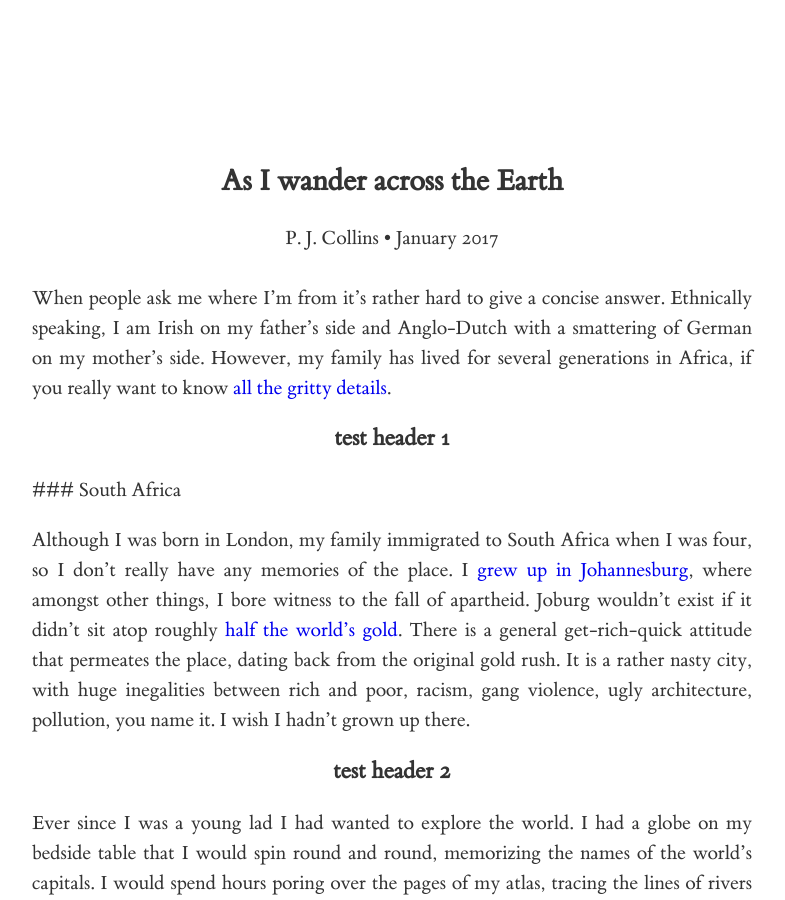
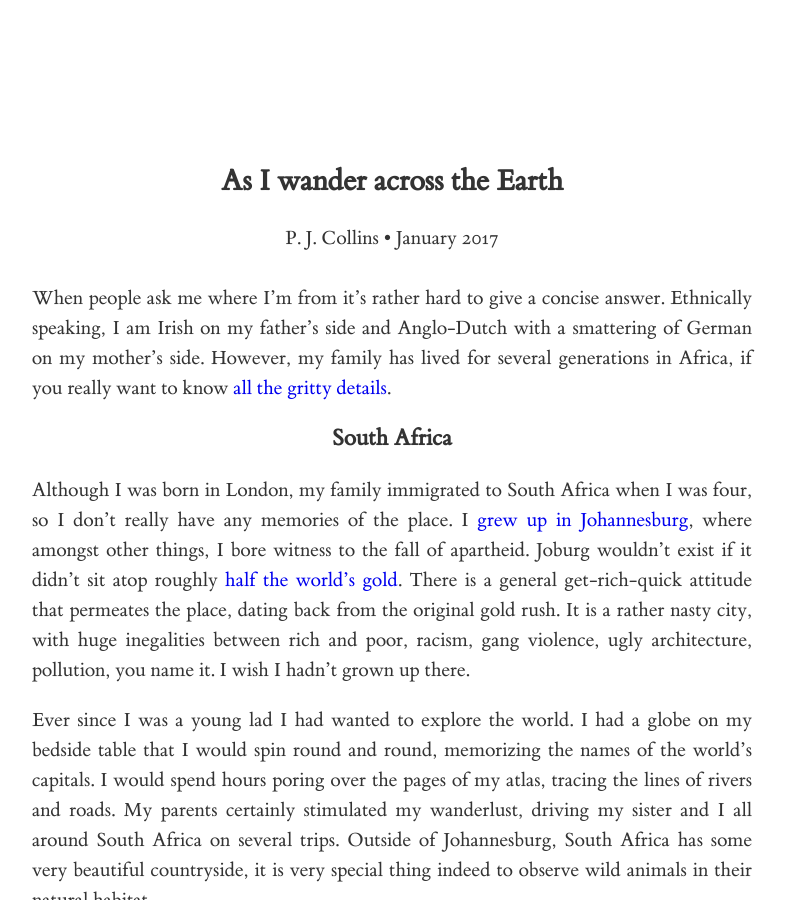
Before and after one commit to patrickjohncollins/patrickjohncollins.github.io, a Jekyll site: the page built from meanderings.md, in a window 1280 px wide and 900 px high. Shown: the whole window, without its empty margins (248-1033 px from the left). Built offline with Jekyll 4.4.1, drawn with Linux system fonts in a browser that asks for light colours; our own code applies the rules of GitHub Pages for plain Markdown files; some of the changed text lies outside the part shown.

Commit message:
Update meanderings.md

```diff
--- a/meanderings.md
+++ b/meanderings.md
@@ -5,13 +5,9 @@ date: 2017-01-23
 
 When people ask me where I'm from it's rather hard to give a concise answer.  Ethnically speaking, I am Irish on my father's side and Anglo-Dutch with a smattering of German on my mother's side.  However, my family has lived for several generations in Africa, if you really want to know [all the gritty details](/family-saga/).
 
-### test header 1
-
-### South Africa
+### South Africa
 
 Although I was born in London, my family immigrated to South Africa when I was four, so I don't really have any memories of the place.  I [grew up in Johannesburg](/youth-in-joburg/), where amongst other things, I bore witness to the fall of apartheid.  Joburg wouldn't exist if it didn't sit atop roughly [half the world's gold](https://en.wikipedia.org/wiki/Witwatersrand_Basin).  There is a general get-rich-quick attitude that permeates the place, dating back from the original gold rush.  It is a rather nasty city, with huge inegalities between rich and poor, racism, gang violence, ugly architecture, pollution, you name it.  I wish I hadn't grown up there.
-
-### test header 2
 
 Ever since I was a young lad I had wanted to explore the world.  I had a globe on my bedside table that I would spin round and round, memorizing the names of the world's capitals.  I would spend hours poring over the pages of my atlas, tracing the lines of rivers and roads.  My parents certainly stimulated my wanderlust, driving my sister and I all around South Africa on several trips.  Outside of Johannesburg, South Africa has some very beautiful countryside, it is very special thing indeed to observe wild animals in their natural habitat.
 
@@ -29,9 +25,7 @@ I decided I wanted to try something a little different, so I [moved to France](/
 
 At one time I had thought that I might settle permanently in France, buy a house and plant some trees.  But I had this feeling that I was missing out on seeing the rest of the world.  I was still turning that globe around in my head, imagining far away places.  So one fine day I decided to sell everything, put my life in a suitcase, and live like a gypsy but without the luxury of a caravan.  I [sailed around the waters of Greece](/sailing-in-greece/), then [hitchhiked across the Balkans to Berlin](/hitchhiking-across-europe/).  I was having a good time, but then I ran out of money, so I hunkered down in Marseille for a bit to do some work.  I managed to [get arrested](/being-arrested/) for carrying two grams of cannibis.  Not a proud moment.  With my bank balance looking a bit healthier, I decided to hit the road again, so I went [to Dublin, London and Paris](/to-dublin-london-and-back/), crashing with friends, using up goodwill.
 
-### test header 3
-
-### Spain
+### Spain
 
 After that I spent [a summer in Barcelona](/the-margins-of-barcelona/), with the idea of learning Spanish.  Barcelona was rather hot and overrun with drunken tourists, so I decided to head to the Canaries, where I had the rather good luck to borrow a friend's sailboat and go [sailing around the islands](/cruising-the-canaries/) for several months.  The Canaries were very nice, a blessed archipelago with an ideal climate and the friendliest people I have ever had the pleasure of meeting.  There was something missing, I wanted to see more alternative culture, so I went back to Barcelona with the idea of throwing myself into artistic creation and [wild sex](/full-moon-party).
 
```
